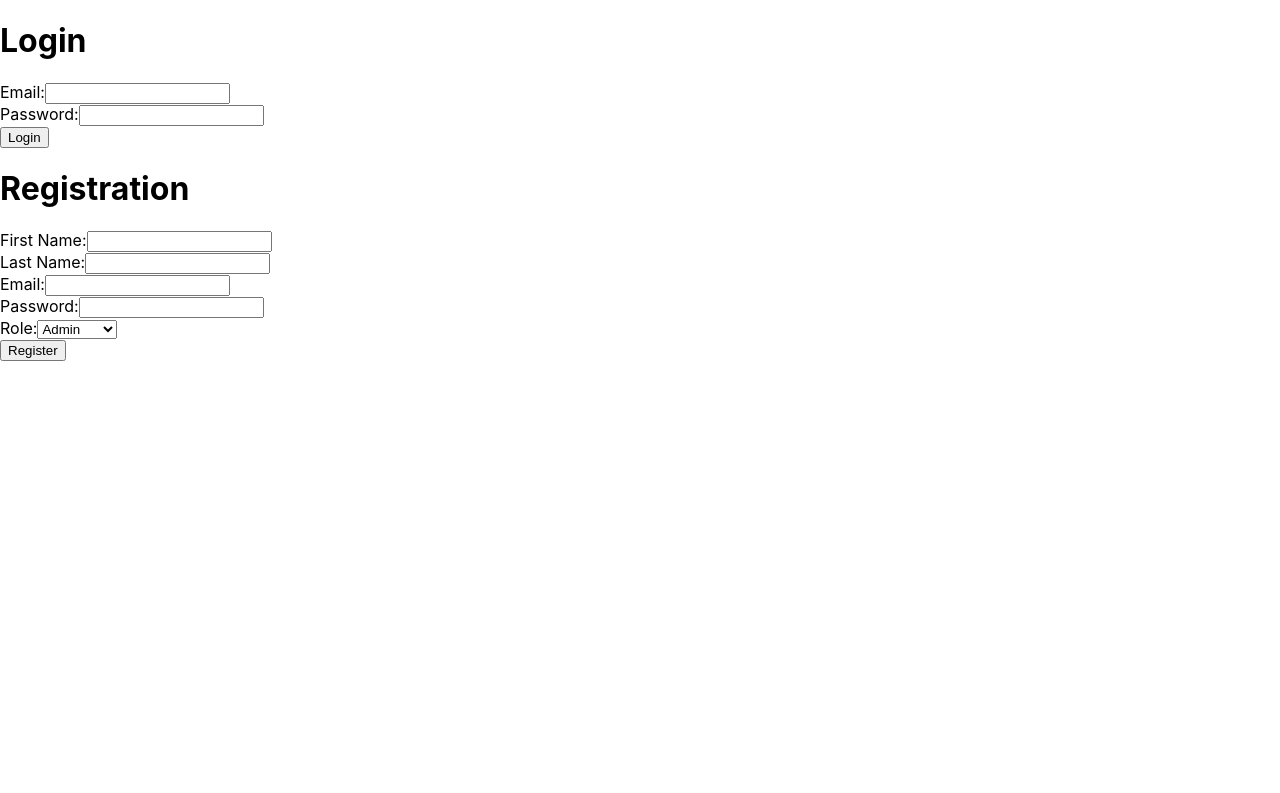
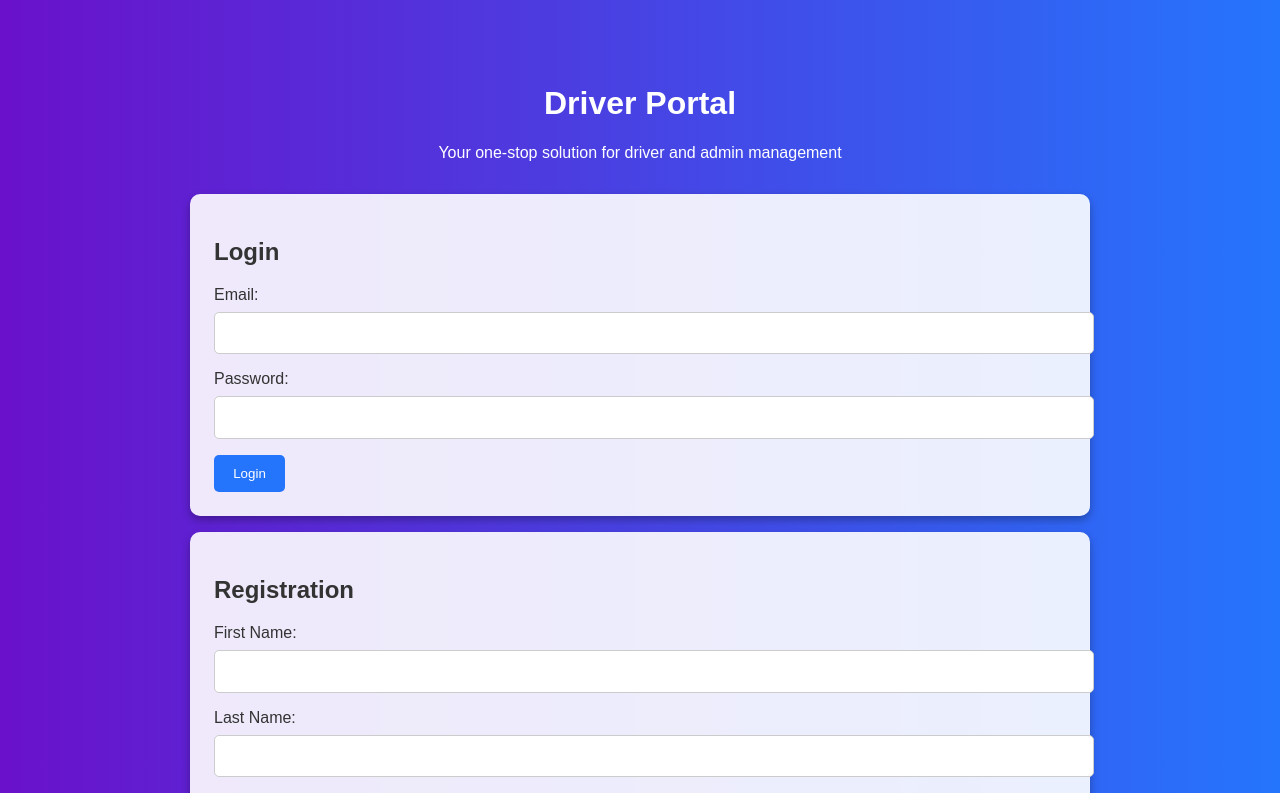
Before and after one commit to zerotonyq/MLECH.Frontend, a React (Create React App) app: page / in a window 1280 px wide. Shown: the top 793 px of the page. Built offline with nearby package versions, Linux system fonts and the light colour scheme.

Commit message:
покрасивше + управление водителями (еще не готово)

```diff
--- /dev/null
+++ b/src/components/DriverManagement.jsx
@@ -0,0 +1,130 @@
+import React, { useState } from "react";
+import axios from "../api/api";
+import "../styles.css";
+
+const DriverManagement = () => {
+  const [driverId, setDriverId] = useState("");
+  const [drivers, setDrivers] = useState([]);
+  const [responseMessage, setResponseMessage] = useState("");
+
+  const handleInputChange = (e) => {
+    setDriverId(e.target.value);
+  };
+
+  const getAllDrivers = async () => {
+    try {
+      const response = await axios.get("/drivers/get_all");
+      setDrivers(response.data);
+      setResponseMessage("Fetched all drivers successfully.");
+    } catch (error) {
+      setResponseMessage(`Error: ${error.response?.data?.detail || "An error occurred"}`);
+    }
+  };
+
+  const getDriverById = async () => {
+    try {
+      const response = await axios.get(`/drivers/get_by_id/${driverId}`);
+      setResponseMessage(`Driver Info: ${JSON.stringify(response.data)}`);
+    } catch (error) {
+      setResponseMessage(`Error: ${error.response?.data?.detail || "An error occurred"}`);
+    }
+  };
+
+  const getDriverRides = async () => {
+    try {
+      const response = await axios.get(`/drivers/get_rides/${driverId}`);
+      setResponseMessage(`Driver Rides: ${JSON.stringify(response.data)}`);
+    } catch (error) {
+      setResponseMessage(`Error: ${error.response?.data?.detail || "An error occurred"}`);
+    }
+  };
+
+  const deleteSelf = async () => {
+    try {
+      const response = await axios.delete("/drivers/delete");
+      setResponseMessage(`Driver deleted: ${response.data}`);
+    } catch (error) {
+      setResponseMessage(`Error: ${error.response?.data?.detail || "An error occurred"}`);
+    }
+  };
+
+  const deleteDriverById = async () => {
+    try {
+      const response = await axios.delete(`/drivers/delete_by_id/${driverId}`);
+      setResponseMessage(`Driver with ID ${driverId} deleted: ${response.data}`);
+    } catch (error) {
+      setResponseMessage(`Error: ${error.response?.data?.detail || "An error occurred"}`);
+    }
+  };
+
+  const updateSelf = async () => {
+    setResponseMessage("Self-update endpoint not yet implemented.");
+  };
+
+  const updateDriverById = async () => {
+    setResponseMessage("Update-by-ID endpoint not yet implemented.");
+  };
+
+  return (
+    <div className="container vibrant">
+      <header className="header">
+        <h1>Driver Management</h1>
+        <p>Manage all driver-related tasks with ease.</p>
+      </header>
+
+      <div className="actions shadow">
+        <button className="btn btn-primary" onClick={getAllDrivers}>
+          Get All Drivers
+        </button>
+      </div>
+
+      <div className="driver-list">
+        {drivers.length > 0 && <h3 className="section-title">All Drivers</h3>}
+        {drivers.map((driver) => (
+          <div key={driver.id} className="driver-card shadow">
+            <p><strong>ID:</strong> {driver.id}</p>
+            <p><strong>Name:</strong> {driver.name || "N/A"}</p>
+            <p><strong>Details:</strong> {JSON.stringify(driver)}</p>
+          </div>
+        ))}
+      </div>
+
+      <div className="form-box shadow">
+        <h3>Driver-Specific Actions</h3>
+        <div className="form-group">
+          <label>Driver ID:</label>
+          <input
+            type="text"
+            value={driverId}
+            onChange={handleInputChange}
+            className="form-control"
+          />
+        </div>
+        <div className="button-group">
+          <button className="btn btn-info" onClick={getDriverById}>
+            Get Driver by ID
+          </button>
+          <button className="btn btn-info" onClick={getDriverRides}>
+            Get Driver Rides
+          </button>
+          <button className="btn btn-danger" onClick={deleteSelf}>
+            Delete Myself
+          </button>
+          <button className="btn btn-danger" onClick={deleteDriverById}>
+            Delete by ID
+          </button>
+          <button className="btn btn-success" onClick={updateSelf}>
+            Update Myself
+          </button>
+          <button className="btn btn-success" onClick={updateDriverById}>
+            Update by ID
+          </button>
+        </div>
+      </div>
+
+      {responseMessage && <div className="alert alert-info">{responseMessage}</div>}
+    </div>
+  );
+};
+
+export default DriverManagement;
--- a/src/components/RegistrationForm.jsx
+++ b/src/components/RegistrationForm.jsx
@@ -1,5 +1,7 @@
 import React, { useState } from "react";
+import DriverManagement from "./DriverManagement";
 import axios from "../api/api";
+import "../styles.css";
 
 const RegistrationForm = () => {
   const [formData, setFormData] = useState({
@@ -8,18 +10,28 @@ const RegistrationForm = () => {
     email: "",
     password_hash: "",
     role: "admin",
-    additionalData: {}, // This will hold additional fields for 'driver' and 'mechanic'
+    additionalData: {
+      age: 0,
+      sex: "male",
+      driver_rating: 0,
+      driver_rides: 0,
+      driver_time_accidents: 0,
+      first_ride_date: "",
+      mechanic_rating: 0,
+      car_times_repaired: 0,
+    },
   });
 
   const [registrationType, setRegistrationType] = useState("admin");
   const [responseMessage, setResponseMessage] = useState("");
 
-  // Login state
   const [loginData, setLoginData] = useState({
     email: "",
     password: "",
   });
+
   const [isLoggedIn, setIsLoggedIn] = useState(false);
+  const [currentView, setCurrentView] = useState("registration");
 
   const handleChange = (e) => {
     const { name, value } = e.target;
@@ -31,7 +43,6 @@ const RegistrationForm = () => {
     setLoginData({ ...loginData, [name]: value });
   };
 
-  // New function to handle changes in additional fields (for 'driver' or 'mechanic')
   const handleAdditionalChange = (e) => {
     const { name, value } = e.target;
     setFormData({
@@ -40,13 +51,37 @@ const RegistrationForm = () => {
     });
   };
 
+  const handleLogin = async (e) => {
+    e.preventDefault();
+    try {
+      const endpoint = "/access/login";
+      const payload = {
+        email: loginData.email,
+        password: loginData.password,
+      };
+
+      const response = await axios.post(endpoint, payload);
+      setIsLoggedIn(true);
+      setResponseMessage(`Welcome, ${loginData.email}!`);
+    } catch (error) {
+      setResponseMessage(`Login failed: ${error.response?.data?.detail || "An error occurred"}`);
+    }
+  };
+
   const handleRegistration = async (e) => {
     e.preventDefault();
+    // Client-side validation
+    if (!formData.firstname || !formData.lastname || !formData.email || !formData.password_hash) {
+      return setResponseMessage("All fields are required!");
+    }
+    if (registrationType !== "admin" && !formData.additionalData.age) {
+      return setResponseMessage("Age is required for drivers and mechanics!");
+    }
+
     try {
-      let endpoint = `/access/registration/${registrationType}`;
+      const endpoint = `/access/registration/${registrationType}`;
       let payload = {};
 
-      // For 'admin' registration
       if (registrationType === "admin") {
         payload = {
           firstname: formData.firstname,
@@ -56,7 +91,6 @@ const RegistrationForm = () => {
           role: "admin",
         };
       } else {
-        // For 'driver' or 'mechanic', include additional data
         payload = {
           user_data: {
             firstname: formData.firstname,
@@ -66,279 +100,278 @@ const RegistrationForm = () => {
             role: registrationType,
           },
           [`${registrationType}_data`]: {
-            ...formData.additionalData, // Spread all additional data
+            ...(registrationType === "driver"
+              ? {
+                  age: formData.additionalData.age,
+                  sex: formData.additionalData.sex,
+                  driver_rating: formData.additionalData.driver_rating,
+                  driver_rides: formData.additionalData.driver_rides,
+                  driver_time_accidents: formData.additionalData.driver_time_accidents,
+                  first_ride_date: formData.additionalData.first_ride_date,
+                }
+              : {
+                  age: formData.additionalData.age,
+                  sex: formData.additionalData.sex,
+                  mechanic_rating: formData.additionalData.mechanic_rating,
+                  car_times_repaired: formData.additionalData.car_times_repaired,
+                }),
           },
         };
       }
 
-      console.log("Sending POST request to:", endpoint);
-      console.log("Request payload:", JSON.stringify(payload, null, 2));
-
       const response = await axios.post(endpoint, payload);
-
-      console.log("Response received:", response.data);
-
       setResponseMessage(`Success: ${response.data}`);
     } catch (error) {
-      console.error("Error in request:", error);
+      if (error.response?.status === 409) {
+        // Conflict error (e.g., user already exists)
+        setResponseMessage(`Error: User already exists.`);
+      } else {
         setResponseMessage(
-        `Error: ${error.response?.data?.detail || "An error occurred"}`
+          `Error: ${error.response?.data?.detail || error.message || "An unknown error occurred"}`
         );
+      }
     }
   };
 
-  const handleLogin = async (e) => {
-    e.preventDefault();
-    try {
-      const endpoint = "/access/login";
-      const payload = {
-        email: loginData.email,
-        password: loginData.password,  // Use 'password' instead of 'password_hash'
-      };
 
-      console.log("Sending POST request to:", endpoint);
-      console.log("Request payload:", JSON.stringify(payload, null, 2));
-
-      const response = await axios.post(endpoint, payload);
-
-      console.log("Login response received:", response.data);
-
-      // Set logged-in state
-      setIsLoggedIn(true);
-      setResponseMessage(`Welcome, ${loginData.email}!`);
-    } catch (error) {
-      console.error("Error during login:", error);
-      setResponseMessage(
-        `Login failed: ${error.response?.data?.detail || "An error occurred"}`
-      );
-    }
-  };
-
-  const handleLogout = async () => {
-    try {
-      const endpoint = "/access/logout";
-      const response = await axios.post(endpoint);
-
-      console.log("Logout response received:", response.data);
+  const handleLogout = () => {
     setIsLoggedIn(false);
+    setCurrentView("registration");
     setResponseMessage("Logged out successfully.");
-    } catch (error) {
-      console.error("Error during logout:", error);
-      setResponseMessage("Error during logout.");
-    }
   };
 
   return (
-    <div>
-      {/* Login Form */}
-      <h1>Login</h1>
+    <div className="container vibrant">
+      <header className="header">
+        <h1>Driver Portal</h1>
+        <p>Your one-stop solution for driver and admin management</p>
+      </header>
+
       {!isLoggedIn ? (
-        <form onSubmit={handleLogin}>
-          <div>
-            <label>
-              Email:
+        <form onSubmit={handleLogin} className="form-box login-box shadow">
+          <h2>Login</h2>
+          <div className="form-group">
+            <label>Email:</label>
             <input
               type="email"
               name="email"
               value={loginData.email}
               onChange={handleLoginChange}
               required
+              className="form-control"
             />
-            </label>
           </div>
-          <div>
-            <label>
-              Password:
+          <div className="form-group">
+            <label>Password:</label>
             <input
               type="password"
               name="password"
               value={loginData.password}
               onChange={handleLoginChange}
               required
+              className="form-control"
             />
-            </label>
           </div>
-          <button type="submit">Login</button>
+          <button type="submit" className="btn btn-primary">
+            Login
+          </button>
+          {responseMessage && <p className="error-message">{responseMessage}</p>}
         </form>
       ) : (
-        <div>
-          <p>Logged in successfully!</p>
-          <button onClick={handleLogout}>Logout</button>
+        <div className="dashboard">
+          <p className="welcome-message">{responseMessage}</p>
+          <div className="button-group">
+            <button
+              className={`btn ${currentView === "registration" ? "btn-active" : "btn-secondary"}`}
+              onClick={() => setCurrentView("registration")}
+            >
+              Registration
+            </button>
+            <button
+              className={`btn ${currentView === "drivers" ? "btn-active" : "btn-secondary"}`}
+              onClick={() => setCurrentView("drivers")}
+            >
+              Work with Drivers
+            </button>
+            <button className="btn btn-danger" onClick={handleLogout}>
+              Logout
+            </button>
+          </div>
         </div>
       )}
 
-      {/* Registration Form */}
-      <h1>Registration</h1>
-      <form onSubmit={handleRegistration}>
-        <div>
-          <label>
-            First Name:
+      {currentView === "registration" && (
+        <form onSubmit={handleRegistration} className="form-box registration-box shadow">
+          <h2>Registration</h2>
+          <div className="form-group">
+            <label>First Name:</label>
             <input
               type="text"
               name="firstname"
               value={formData.firstname}
               onChange={handleChange}
               required
+              className="form-control"
             />
-          </label>
           </div>
-        <div>
-          <label>
-            Last Name:
+          <div className="form-group">
+            <label>Last Name:</label>
             <input
               type="text"
               name="lastname"
               value={formData.lastname}
               onChange={handleChange}
               required
+              className="form-control"
             />
-          </label>
           </div>
-        <div>
-          <label>
-            Email:
+          <div className="form-group">
+            <label>Email:</label>
             <input
               type="email"
               name="email"
               value={formData.email}
               onChange={handleChange}
               required
+              className="form-control"
             />
-          </label>
           </div>
-        <div>
-          <label>
-            Password:
+          <div className="form-group">
+            <label>Password:</label>
             <input
               type="password"
               name="password_hash"
               value={formData.password_hash}
               onChange={handleChange}
               required
+              className="form-control"
             />
-          </label>
           </div>
-        <div>
-          <label>
-            Role:
+          <div className="form-group">
+            <label>Role:</label>
             <select
               value={registrationType}
               onChange={(e) => setRegistrationType(e.target.value)}
+              className="form-control"
             >
               <option value="admin">Admin</option>
               <option value="driver">Driver</option>
               <option value="mechanic">Mechanic</option>
             </select>
-          </label>
           </div>
 
-        {/* Additional fields for driver or mechanic */}
           {registrationType !== "admin" && (
             <>
-            <div>
-              <label>
-                Age:
+              <div className="form-group">
+                <label>Age:</label>
                 <input
                   type="number"
                   name="age"
+                  value={formData.additionalData.age}
                   onChange={handleAdditionalChange}
                   required
+                  className="form-control"
                 />
-              </label>
               </div>
-            <div>
-              <label>
-                Sex:
+              <div className="form-group">
+                <label>Sex:</label>
                 <select
                   name="sex"
+                  value={formData.additionalData.sex}
                   onChange={handleAdditionalChange}
                   required
+                  className="form-control"
                 >
                   <option value="male">Male</option>
                   <option value="female">Female</option>
                 </select>
-              </label>
               </div>
               {registrationType === "driver" && (
                 <>
-                <div>
-                  <label>
-                    Driver Rating:
+                  <div className="form-group">
+                    <label>Driver Rating:</label>
                     <input
                       type="number"
                       name="driver_rating"
+                      value={formData.additionalData.driver_rating}
                       onChange={handleAdditionalChange}
                       required
+                      className="form-control"
                     />
-                  </label>
                   </div>
-                <div>
-                  <label>
-                    Driver Rides:
+                  <div className="form-group">
+                    <label>Driver Rides:</label>
                     <input
                       type="number"
                       name="driver_rides"
+                      value={formData.additionalData.driver_rides}
                       onChange={handleAdditionalChange}
                       required
+                      className="form-control"
                     />
-                  </label>
                   </div>
-                <div>
-                  <label>
-                    Driver Time Accidents:
+                  <div className="form-group">
+                    <label>Driver Time Accidents:</label>
                     <input
                       type="number"
                       name="driver_time_accidents"
+                      value={formData.additionalData.driver_time_accidents}
                       onChange={handleAdditionalChange}
                       required
+                      className="form-control"
                     />
-                  </label>
                   </div>
-                <div>
-                  <label>
-                    First Ride Date:
+                  <div className="form-group">
+                    <label>First Ride Date:</label>
                     <input
                       type="date"
                       name="first_ride_date"
+                      value={formData.additionalData.first_ride_date}
                       onChange={handleAdditionalChange}
                       required
+                      className="form-control"
                     />
-                  </label>
                   </div>
                 </>
               )}
               {registrationType === "mechanic" && (
                 <>
-                <div>
-                  <label>
-                    Mechanic Rating:
+                  <div className="form-group">
+                    <label>Mechanic Rating:</label>
                     <input
                       type="number"
                       name="mechanic_rating"
+                      value={formData.additionalData.mechanic_rating}
                       onChange={handleAdditionalChange}
                       required
+                      className="form-control"
                     />
-                  </label>
                   </div>
-                <div>
-                  <label>
-                    Car Times Repaired:
+                  <div className="form-group">
+                    <label>Car Times Repaired:</label>
                     <input
                       type="number"
                       name="car_times_repaired"
+                      value={formData.additionalData.car_times_repaired}
                       onChange={handleAdditionalChange}
                       required
+                      className="form-control"
                     />
-                  </label>
                   </div>
                 </>
               )}
             </>
           )}
-        <button type="submit">Register</button>
+
+          <button type="submit" className="btn btn-success">
+            Register
+          </button>
+
+          {responseMessage && <p className="error-message">{responseMessage}</p>}
         </form>
+      )}
 
-      {responseMessage && <p>{responseMessage}</p>}
+      {currentView === "drivers" && <DriverManagement />}
     </div>
   );
 };
--- /dev/null
+++ b/src/styles.css
@@ -0,0 +1,91 @@
+body {
+    font-family: "Arial", sans-serif;
+    background: linear-gradient(to right, #6a11cb, #2575fc);
+    color: #fff;
+    margin: 0;
+    padding: 0;
+  }
+
+  .container {
+    max-width: 900px;
+    margin: 2rem auto;
+    padding: 1rem;
+  }
+
+  .header {
+    text-align: center;
+    padding: 1rem 0;
+  }
+
+  .form-box {
+    background: rgba(255, 255, 255, 0.9);
+    color: #333;
+    border-radius: 10px;
+    padding: 1.5rem;
+    margin-bottom: 1rem;
+  }
+
+  .shadow {
+    box-shadow: 0px 4px 8px rgba(0, 0, 0, 0.3);
+  }
+
+  .form-group {
+    margin-bottom: 1rem;
+  }
+
+  .form-control {
+    width: 100%;
+    padding: 0.8rem;
+    border-radius: 5px;
+    border: 1px solid #ccc;
+    margin-top: 0.5rem;
+  }
+
+  .btn {
+    padding: 0.7rem 1.2rem;
+    border: none;
+    border-radius: 5px;
+    cursor: pointer;
+    margin-right: 0.5rem;
+  }
+
+  .btn-primary {
+    background: #2575fc;
+    color: #fff;
+  }
+
+  .btn-success {
+    background: #28a745;
+    color: #fff;
+  }
+
+  .btn-secondary {
+    background: #6c757d;
+    color: #fff;
+  }
+
+  .btn-active {
+    background: #ff9800;
+    color: #fff;
+  }
+
+  .btn-danger {
+    background: #dc3545;
+    color: #fff;
+  }
+
+  .welcome-message {
+    font-size: 1.2rem;
+    margin-bottom: 1rem;
+  }
+
+  .dashboard {
+    text-align: center;
+    margin-top: 1rem;
+  }
+
+  .button-group {
+    display: flex;
+    justify-content: center;
+    gap: 10px;
+  }
```
Lines whose indentation alone changed are shown as unchanged.
